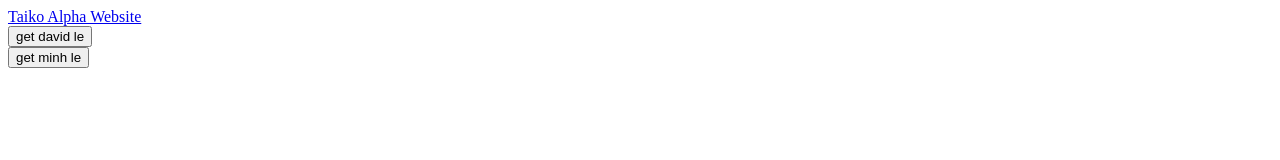
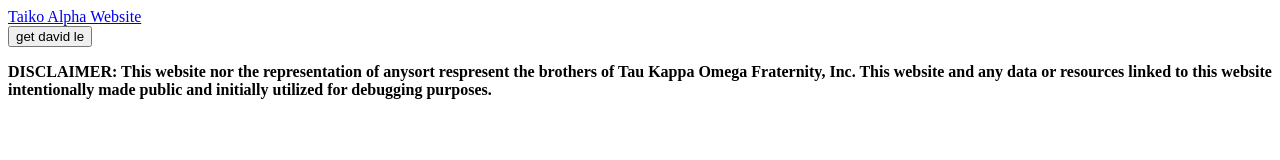
Before and after one commit to arukshpatel/Lineage_Tree, a plain HTML site: page index.html in a window 1280 px wide. Drawn offline with Linux system fonts and the light colour scheme.

Commit message:
added Disclaimer

```diff
--- a/index.html
+++ b/index.html
@@ -10,7 +10,9 @@
         <button onclick="getDavidLe()">get david le</button>
     </div>
 
-    <div>
-        <button onclick="getMinhLe()">get minh le</button>
-    </div>
+    <p><strong>DISCLAIMER: This website nor the representation of anysort respresent the brothers of Tau Kappa Omega
+            Fraternity,
+            Inc. This website and any data or resources linked to this website intentionally made public and initially
+            utilized for
+            debugging purposes.</strong></p>
 </body>
```
